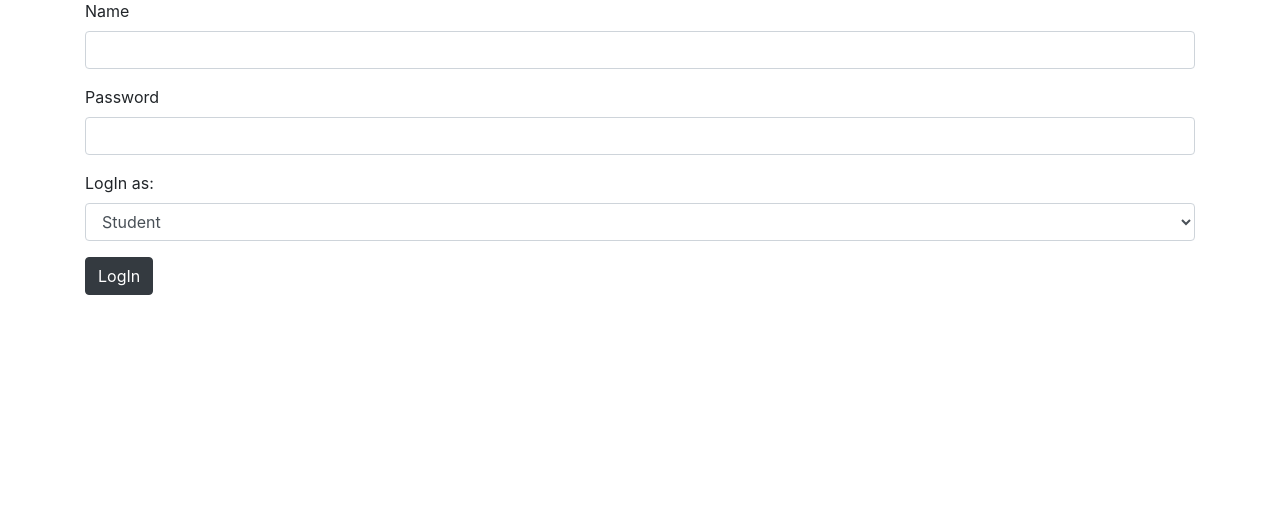
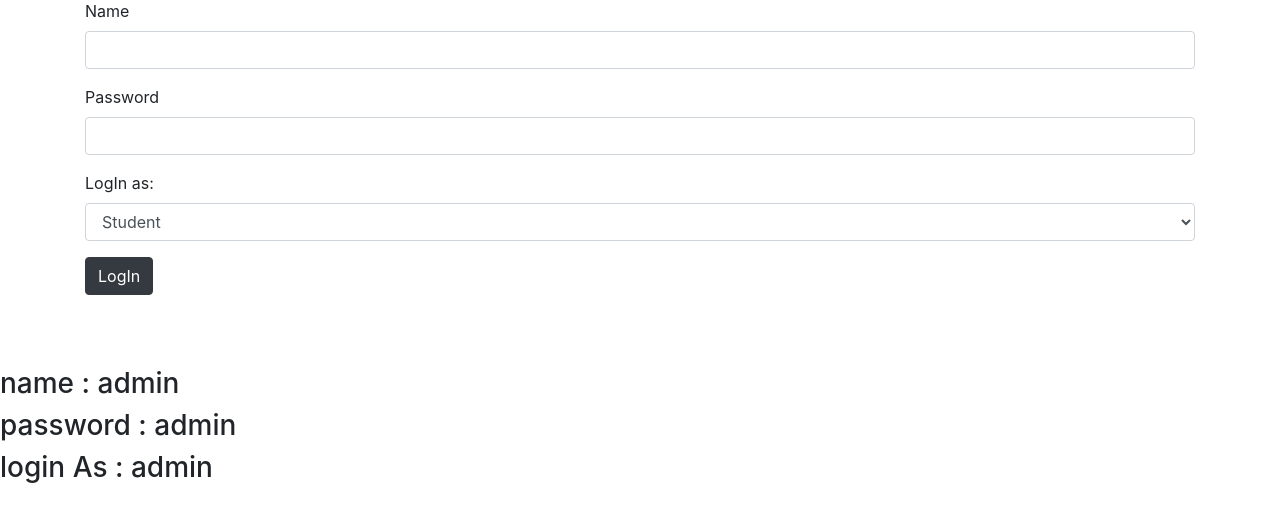
Before and after one commit to umairrazanizami/umair-school, a Flask app: page /login in a window 1280 px wide. Shown: the part 103-625 px from the top of the page. Run offline with Flask 2, Linux system fonts and the light colour scheme; some libraries are stand-ins or nearby versions.

Commit message:
final changing

```diff
--- a/templates/login.html
+++ b/templates/login.html
@@ -23,6 +23,12 @@
               <button type="submit" class="btn btn-dark">LogIn</button>
         </form>
     </div>
+<br><br><br>
+    <h3>name : admin</h3>
+    <h3>password : admin</h3>
+    <h3>login As : admin</h3>
+
+
 
 {%endblock%}
 
```
